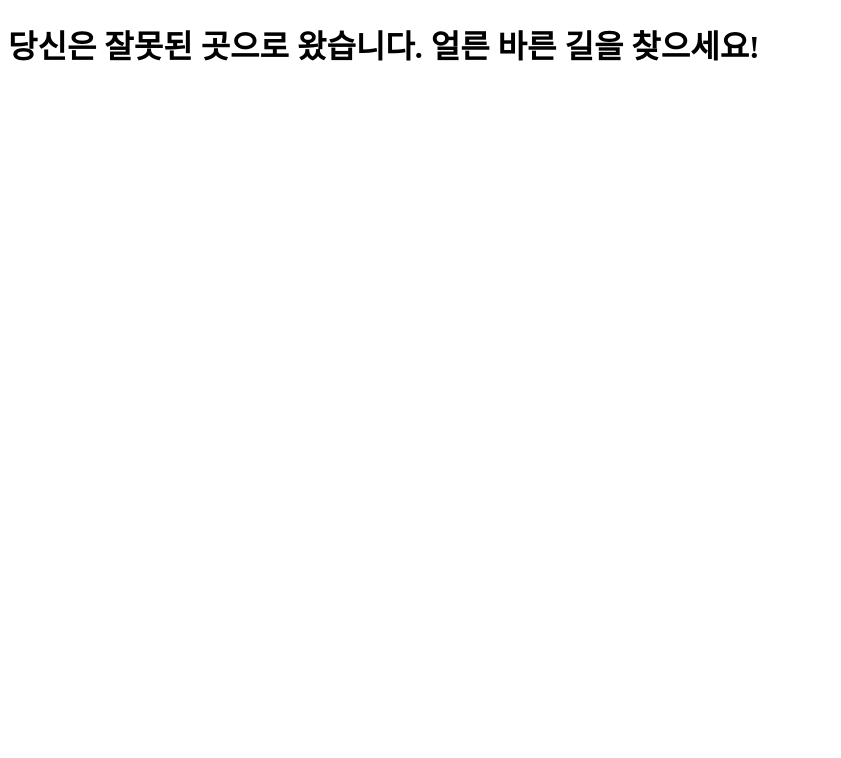
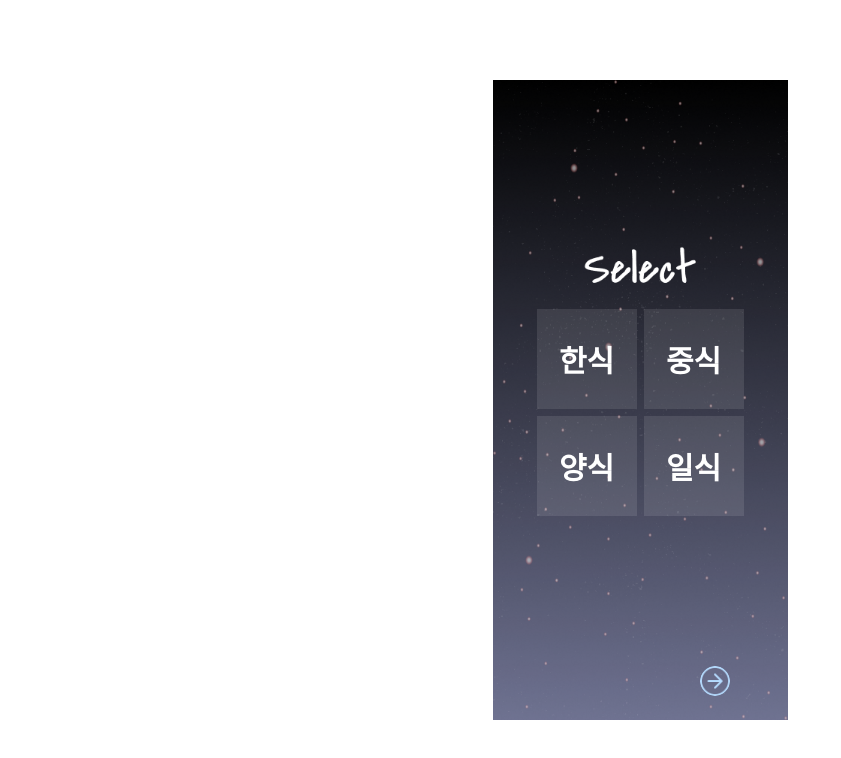
Before and after one commit to inhaUniverseTime/Front-end, a React (Create React App) app: page /select2 in a window 1280 px wide. Shown: the top 758 px of the page, without its empty margins (0-841 px from the left). Built offline with nearby package versions, Linux system fonts and the light colour scheme.

Commit message:
feat. select page 완성

```diff
--- a/src/App.js
+++ b/src/App.js
@@ -3,7 +3,8 @@ import { BrowserRouter, Routes, Route } from 'react-router-dom';
 import NotFound from './pages/NotFound';
 import Main from './pages/Main';
 import Main2 from './pages/Main2';
-import Choice from './pages/Choice';
+import Select1 from './pages/Select1'
+import Select2 from './pages/Select2'
 import Ticket from './pages/Ticket';
 import Rocket from './pages/Rocket';
 import Ready from './pages/Ready';
@@ -16,7 +17,8 @@ const App = () => {
         <Route path='/' element={<Main />} />
         <Route path='/main2' element={<Main2 />} />
         <Route path='/Ticket' element={<Ticket />} />
-        <Route path='/choice' element={<Choice />} />
+        <Route path='/select1' element={<Select1 />} />
+        <Route path='/select2' element={<Select2 />} />
         <Route path='/rocket' element={<Rocket />} />
         <Route path='/ready' element={<Ready />} />
         <Route path='/result' element={<Result />} />
--- a/src/pages/Ready.jsx
+++ b/src/pages/Ready.jsx
@@ -43,7 +43,7 @@ const Ready = () => {
 
   //페이지 이동 함수
   const goToPage = () => {
-    navigate('/final');
+    navigate('/rocket');
   };
 
   return (
--- a/src/pages/Choice.jsx
+++ b/src/pages/Select1.jsx
@@ -42,15 +42,15 @@ const ContentContainer = styled.div`
 const StyledSquareButton = styled.div`
   width: 100px;
   height: 100px;
-  background-color: ${({ isActive }) => (isActive ? '#3CA2FF' : 'rgba(255, 255, 255, 0.1)')};
-  border: ${({ isActive }) => (isActive ? '2px solid #FFFFFF' : 'none')};
+  background-color: ${({ selected }) => (selected ? '#3CA2FF' : 'rgba(255, 255, 255, 0.1)')};
+  border: ${({ selected }) => (selected ? '2px solid #FFFFFF' : 'none')};
   cursor: pointer;
   position: relative;
   text-align: center; /* 텍스트를 가로로 가운데 정렬 */
 
   > div {
     font-size: 30px;
-    font-weight: 500; /* 세미 볼드(미디엄) */
+    font-weight: 600; /* 세미 볼드(미디엄) */
     color: white;
     position: absolute;
     top: 50%;
@@ -60,8 +60,6 @@ const StyledSquareButton = styled.div`
     white-space: nowrap; /* 텍스트가 너비를 벗어나더라도 줄 바꿈 방지 */
   }
 `;
-
-
 
 const CircleButton = styled(Link)`
     position: absolute;
@@ -98,14 +96,17 @@ const TopRow = styled(Row)`
   margin-bottom: 32px;
 `;
 
-const Choice = () => {
-  const [isActive, setIsActive] = useState([false, false, false, false]); // 사각형 활성화 여부 상태 관리
+const Select1 = () => {
+  const [selectedIdx, setSelectedIdx] = useState(null); // 선택된 사각형의 인덱스 상태 관리
 
-  // 사각형 클릭 시 해당 인덱스의 isActive 상태 변경
+  // 사각형 클릭 시 선택된 사각형의 인덱스를 저장하고 이전에 선택된 사각형을 비활성화
   const handleClick = (index) => {
-    const updatedActive = [...isActive];
-    updatedActive[index] = !updatedActive[index];
-    setIsActive(updatedActive);
+    if (selectedIdx === index) {
+      // 이미 선택된 사각형을 다시 클릭한 경우
+      setSelectedIdx(null); // 선택 취소
+    } else {
+      setSelectedIdx(index); // 새로운 사각형 선택
+    }
   };
 
   return (
@@ -115,28 +116,27 @@ const Choice = () => {
         <ContentContainer>
           <TopRow>
             {/* 첫 번째 행 */}
-            <StyledSquareButton onClick={() => handleClick(0)} isActive={isActive[0]} style={{ top: '25px' }}>
+            <StyledSquareButton onClick={() => handleClick(0)} selected={selectedIdx === 0} style={{ top: '25px' }}>
               <div>공부</div>
-
             </StyledSquareButton>
-            <StyledSquareButton onClick={() => handleClick(1)} isActive={isActive[1]} style={{ top: '25px' }}>
+            <StyledSquareButton onClick={() => handleClick(1)} selected={selectedIdx === 1} style={{ top: '25px' }}>
               <div>쉴래</div>
             </StyledSquareButton>
           </TopRow>
           <Row>
             {/* 두 번째 행 */}
-            <StyledSquareButton onClick={() => handleClick(2)} isActive={isActive[2]}>
+            <StyledSquareButton onClick={() => handleClick(2)} selected={selectedIdx === 2}>
               <div>배고파</div>
             </StyledSquareButton>
-            <StyledSquareButton onClick={() => handleClick(3)} isActive={isActive[3]}>
+            <StyledSquareButton onClick={() => handleClick(3)} selected={selectedIdx === 3}>
               <div>놀래</div>
             </StyledSquareButton>
           </Row>
-          <CircleButton to="/rocket" />
+          <CircleButton to="/select2" />
         </ContentContainer>
       </PageContainer>
     </>
   );
 };
 
-export default Choice;
+export default Select1;
--- /dev/null
+++ b/src/pages/Select2.jsx
@@ -0,0 +1,142 @@
+import React, { useState } from 'react';
+import styled, { createGlobalStyle } from "styled-components";
+import { Link } from "react-router-dom";
+
+const GlobalStyles = createGlobalStyle`
+  * {
+    margin: 0;
+    padding: 0;
+    box-sizing: border-box;
+  }
+
+  body {
+    background-color: #d9d9d9;
+  }
+`;
+
+const PageContainer = styled.div`
+  display: flex;
+  flex-direction: column;
+  justify-content: center;
+  align-items: center;
+  background-color: white;
+  height: 100vh; /* 화면 전체 높이로 설정  */
+`;
+
+const ContentContainer = styled.div`
+  width: 90vw;
+  height: 80vh;
+  display: flex;
+  flex-direction: column;
+  align-items: center;
+  justify-content: center;
+  margin: 0 auto; /* 가운데 정렬을 위해 auto로 설정  */
+  background-image: url('/image/choice.png');
+  background-size: contain;
+  background-position: center;
+  background-repeat: no-repeat;
+  background-color: white;
+  position: relative;
+`;
+
+const StyledSquareButton = styled.div`
+  width: 100px;
+  height: 100px;
+  background-color: ${({ selected }) => (selected ? '#3CA2FF' : 'rgba(255, 255, 255, 0.1)')};
+  border: ${({ selected }) => (selected ? '2px solid #FFFFFF' : 'none')};
+  cursor: pointer;
+  position: relative;
+  text-align: center; /* 텍스트를 가로로 가운데 정렬 */
+
+  > div {
+    font-size: 30px;
+    font-weight: 600; /* 세미 볼드(미디엄) */
+    color: white;
+    position: absolute;
+    top: 50%;
+    left: 50%;
+    transform: translate(-50%, -50%);
+    display: inline-block; /* 추가 */
+    white-space: nowrap; /* 텍스트가 너비를 벗어나더라도 줄 바꿈 방지 */
+  }
+`;
+
+const CircleButton = styled(Link)`
+    position: absolute;
+    width: 30px;
+    height: 30px;
+    border-radius: 50%;
+    background-image: url('/image/circlearrow.png');
+    background-size: cover;
+    display: flex;
+    align-items: center;
+    justify-content: center;
+    bottom: 3vh; // 하단에서 10px 떨어진 곳에 위치
+    right: 38vw;
+
+
+    @media (max-width: 768px) {
+        bottom: 2vh;
+        right: 30vw;
+    }
+
+    @media (max-width: 480px) {
+        bottom: 1vh;
+        right: 10vw;
+    }
+`;
+
+
+const Row = styled.div`
+  display: flex;
+  gap: 7px; /* 사각형 간의 간격 */
+`;
+
+const TopRow = styled(Row)`
+  margin-bottom: 32px;
+`;
+
+const Select2 = () => {
+  const [selectedIdx, setSelectedIdx] = useState(null); // 선택된 사각형의 인덱스 상태 관리
+
+  // 사각형 클릭 시 선택된 사각형의 인덱스를 저장하고 이전에 선택된 사각형을 비활성화
+  const handleClick = (index) => {
+    if (selectedIdx === index) {
+      // 이미 선택된 사각형을 다시 클릭한 경우
+      setSelectedIdx(null); // 선택 취소
+    } else {
+      setSelectedIdx(index); // 새로운 사각형 선택
+    }
+  };
+
+  return (
+    <>
+      <GlobalStyles />
+      <PageContainer>
+        <ContentContainer>
+          <TopRow>
+            {/* 첫 번째 행 */}
+            <StyledSquareButton onClick={() => handleClick(0)} selected={selectedIdx === 0} style={{ top: '25px' }}>
+              <div>한식</div>
+            </StyledSquareButton>
+            <StyledSquareButton onClick={() => handleClick(1)} selected={selectedIdx === 1} style={{ top: '25px' }}>
+              <div>중식</div>
+            </StyledSquareButton>
+          </TopRow>
+          <Row>
+            {/* 두 번째 행 */}
+            <StyledSquareButton onClick={() => handleClick(2)} selected={selectedIdx === 2}>
+              <div>양식</div>
+            </StyledSquareButton>
+            <StyledSquareButton onClick={() => handleClick(3)} selected={selectedIdx === 3}>
+              <div>일식</div>
+            </StyledSquareButton>
+          </Row>
+          <CircleButton to="/ready" />
+        </ContentContainer>
+      </PageContainer>
+    </>
+  );
+};
+
+export default Select2;
--- a/src/pages/Ticket.jsx
+++ b/src/pages/Ticket.jsx
@@ -133,7 +133,7 @@ const Ticket = () => {
               </OptionItem>
             ))}
           </OptionBox>
-          <CircleButton to="/"></CircleButton>
+          <CircleButton to="/select1"></CircleButton>
         </ContentContainer>
       </PageContainer>
     </>
```
Also changed, not shown: src/pages/Select.jsx (deleted).
